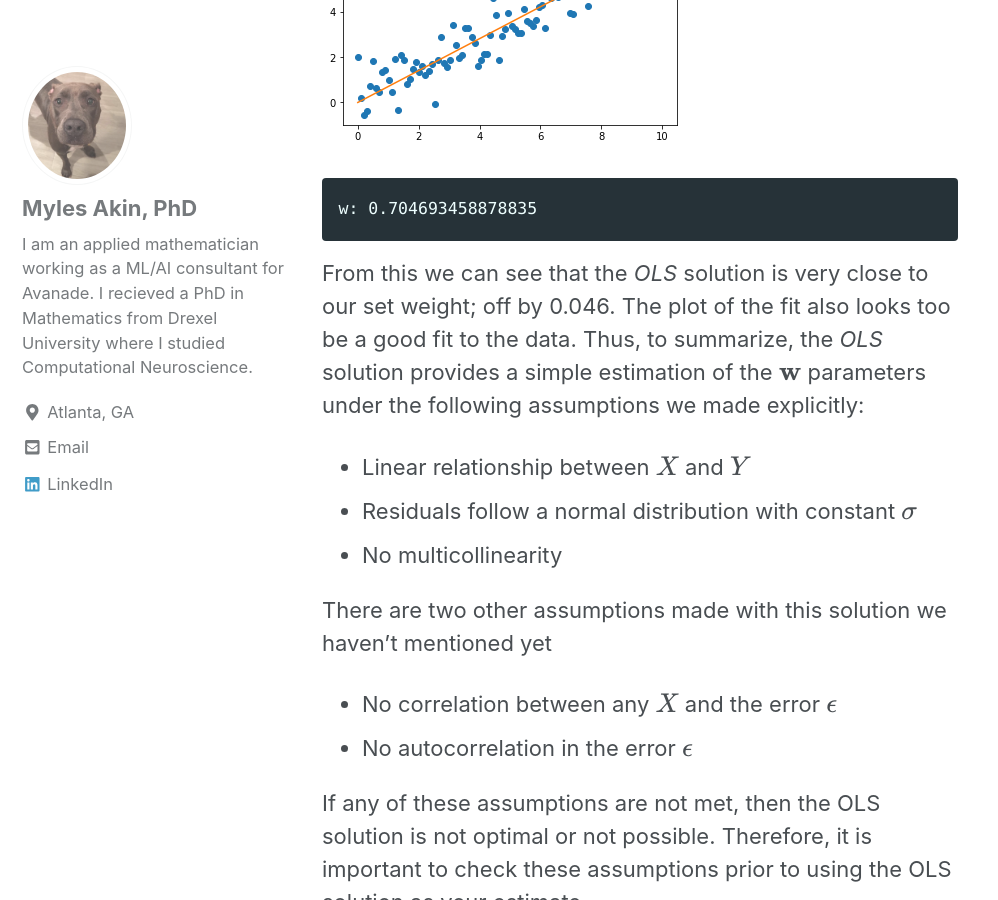
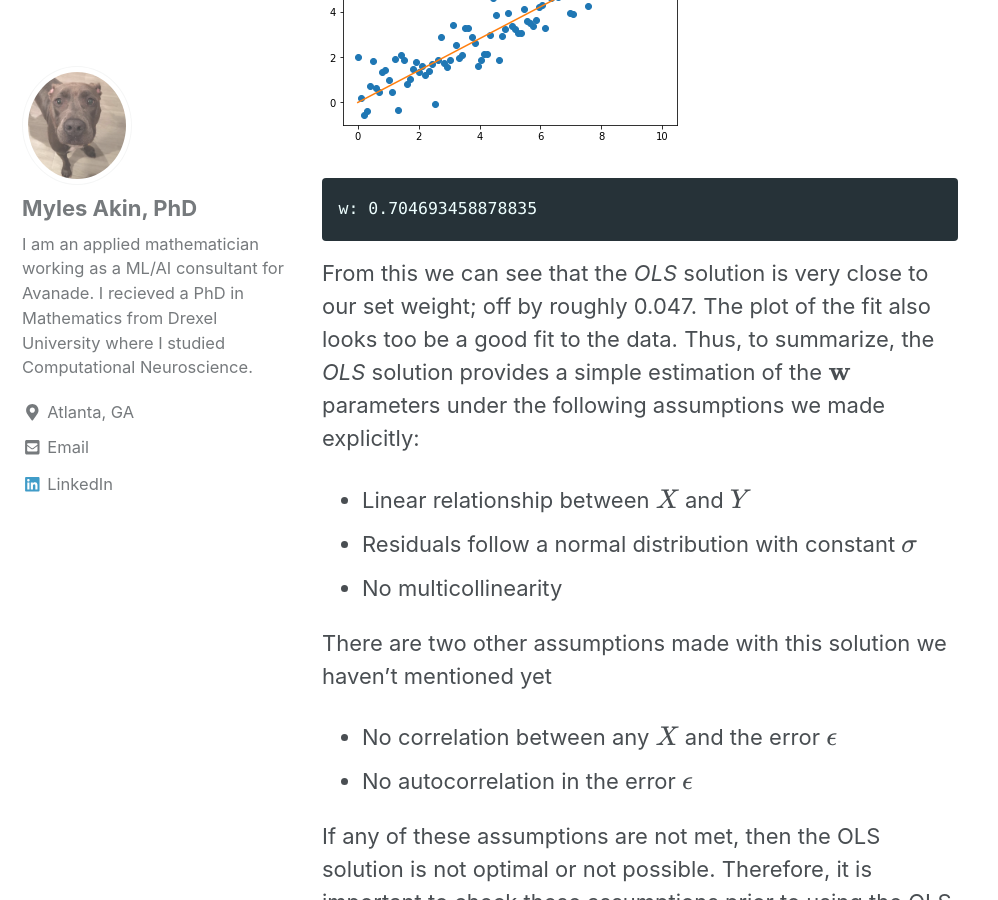
Before and after one commit to mylesakin/mylesakin.github.io, a Jekyll site: the page built from _posts/2019-09-04-LinearRegression.md, in a window 1280 px wide and 900 px high, scrolled down 4683 px. Shown: the whole window, without its empty margins (0-998 px from the left). Built offline with Jekyll 4.4.1, drawn with Linux system fonts in a browser that asks for light colours; cached includes are drawn as plain includes; nearby versions of some CDN libraries; formulas are drawn with MathJax 3.

```diff
--- a/_posts/2019-09-04-LinearRegression.md
+++ b/_posts/2019-09-04-LinearRegression.md
@@ -99,7 +99,7 @@
     w: 0.704693458878835
 
 
-From this we can see that the *OLS* solution is very close to our set weight; off by 0.046. The plot of the fit also looks too be a good fit to the data. Thus, to summarize, the *OLS* solution provides a simple estimation of the \\(\mathbf{w}\\) parameters under the following assumptions we made explicitly:
+From this we can see that the *OLS* solution is very close to our set weight; off by roughly 0.047. The plot of the fit also looks too be a good fit to the data. Thus, to summarize, the *OLS* solution provides a simple estimation of the \\(\mathbf{w}\\) parameters under the following assumptions we made explicitly:
 
 * Linear relationship between \\(X\\) and \\(Y\\)
 * Residuals follow a normal distribution with constant \\(\sigma\\)
```
